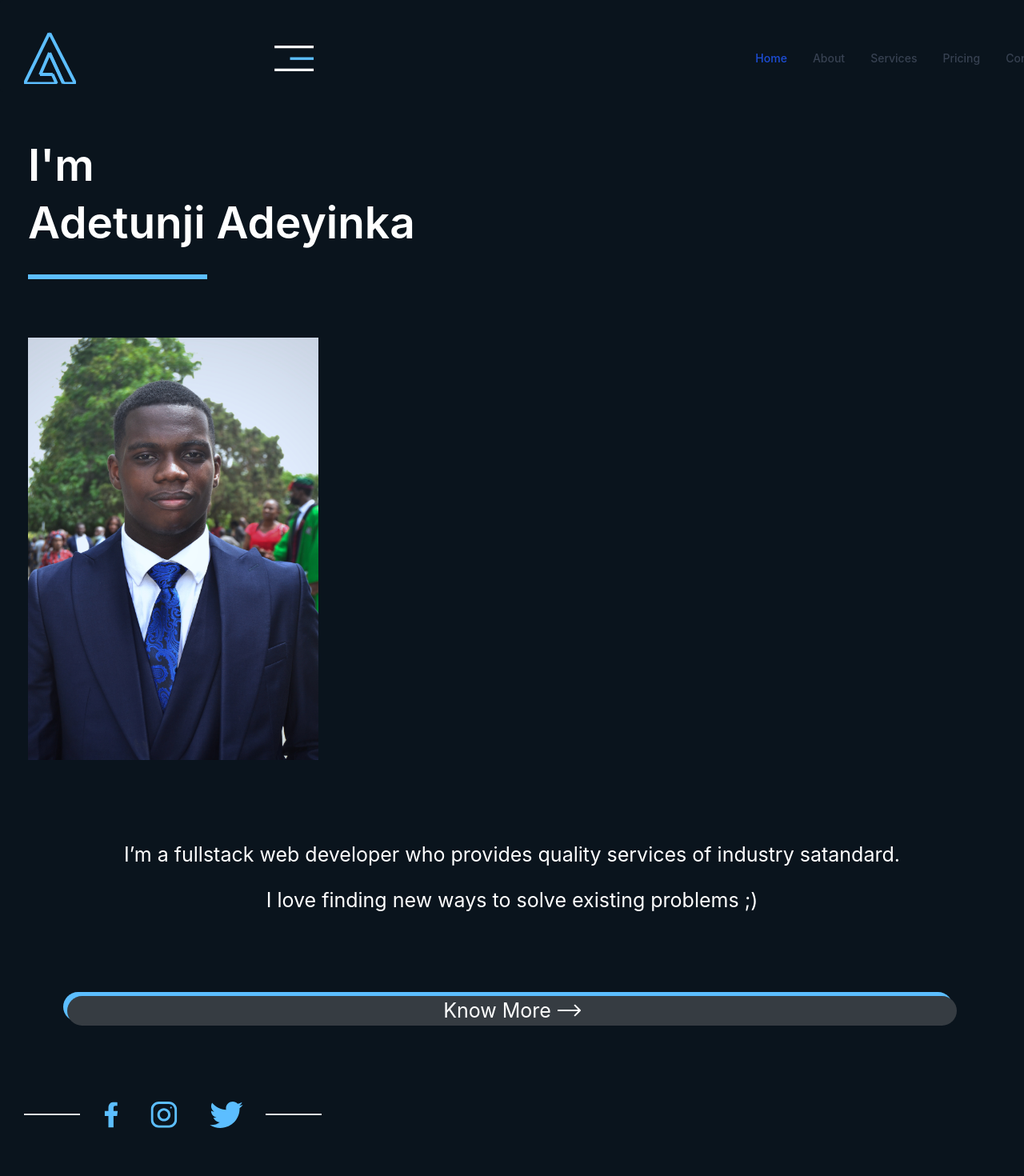
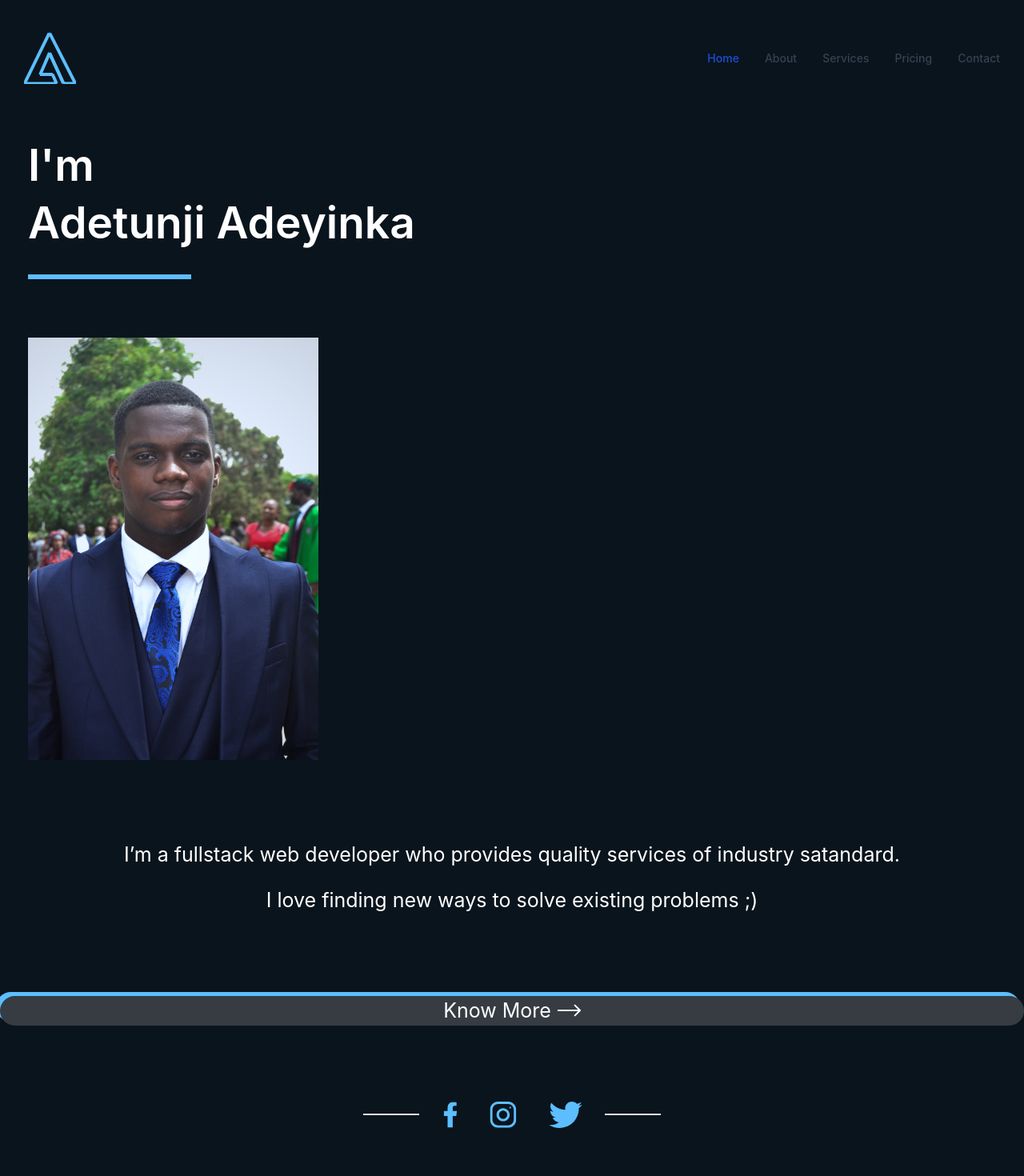
Before and after one commit to Itzadetunji/my-website, a Next.js app: page / in a window 1280 px wide. Shown: the top 1470 px of the page at 80% size. Built offline with nearby package versions, Linux system fonts and the light colour scheme.

Commit message:
Fix: Made some pages responsive

```diff
--- a/pages/components/Button.tsx
+++ b/pages/components/Button.tsx
@@ -10,12 +10,10 @@ interface ButtonProps {
 
 const Button : React.FC<ButtonProps> = ({link, text, width, height}) => {
   return (
-    <a>
-      <div className={`mx-[84px] rounded-full text-center items-center justify-center grey w-[${height}] h-[${width}] button duration-500 ease-in delay-[10ms] flex space-x-[8px]`}>
-        <p className='text-[25px] text-white'>{text}</p>
-        <img src="./icons/Arrow.svg" alt="" />
-      </div>
-    </a>
+    <div className={`mx-auto rounded-full text-center items-center justify-center grey w-[${height}] h-[${width}] button duration-500 ease-in delay-[10ms] flex space-x-[8px]`}>
+      <p className='text-[25px] text-white'>{text}</p>
+      <img src="./icons/Arrow.svg" alt="" />
+    </div>
   )
 }
 
--- a/pages/components/Footer.tsx
+++ b/pages/components/Footer.tsx
@@ -4,7 +4,7 @@ import React from 'react'
 const Footer: NextPage = () => {
   const date = new Date().getFullYear();
   return (
-    <div className="text-center dark-blue h-[116px] mt-8 text-[17px]">
+    <div className="text-center dark-blue h-[116px] mt-8 text-[17px] mx-auto">
       <div className='py-[40px]'>
         <p className="mx-auto mt-8 items-center justify-center text-white">Copyright <span className='light-blue-text'> © </span>{`${date}`} <span className='light-blue-text'> | </span> Adetunji Adeyinka</p>
       </div>
--- a/pages/components/Navbar.tsx
+++ b/pages/components/Navbar.tsx
@@ -8,15 +8,15 @@ const Navbar: NextPage = () => {
         <div className="flex items-center space-x-[244px]">
             <img src="./icons/logo.svg" className="h-[65px] w-[65px]" alt="Adetunji Adeyinka's Logo" />
             {/* <span className="self-center text-xl font-semibold whitespace-nowrap dark:text-white">Flowbite</span> */}
-            <img src="./icons/Hamburger.svg" alt=""  className="h-[32px] w-[58px]"/>
+            {/* <img src="./icons/Hamburger.svg" alt=""  className="h-[32px] w-[58px]"/> */}
         </div>
         {/* <button data-collapse-toggle="mobile-menu" type="button" className="inline-flex items-center text-sm text-gray-500 rounded-lg md:hidden hover:bg-gray-100 focus:outline-none focus:ring-2 focus:ring-gray-200 dark:text-gray-400 dark:hover:bg-gray-700 dark:focus:ring-gray-600" aria-controls="mobile-menu" aria-expanded="false">
           <img src="./icons/Hamburger.svg" alt=""  className="h-[32px] w-[58px]"/>
         </button> */}
-        <div className="hidden w-full md:block md:w-auto" id="mobile-menu">
+        <div className="hidden w-full mr-[60px] md:block md:w-auto" id="mobile-menu">
           <ul className="flex flex-col mt-4 md:flex-row md:space-x-8 md:mt-0 md:text-sm md:font-medium">
             <li>
-              <a href="#" className="block py-2 pr-4 pl-3 text-white bg-blue-700 rounded md:bg-transparent md:text-blue-700 md:p-0 dark:text-white" aria-current="page">Home</a>
+              <a href="#" className="block py-2 pr-4 pl-3 text-white light-blue rounded md:bg-transparent md:text-blue-700 md:p-0 dark:text-white" aria-current="page">Home</a>
             </li>
             <li>
               <a href="#" className="block py-2 pr-4 pl-3 text-gray-700 border-b border-gray-100 hover:bg-gray-50 md:hover:bg-transparent md:border-0 md:hover:text-blue-700 md:p-0 dark:text-gray-400 md:dark:hover:text-white dark:hover:bg-gray-700 dark:hover:text-white md:dark:hover:bg-transparent dark:border-gray-700">About</a>
--- a/pages/components/Social_Links.tsx
+++ b/pages/components/Social_Links.tsx
@@ -3,7 +3,7 @@ import React from 'react'
 
 const Social_Links: NextPage = () => {
   return (
-    <div className="flex mt-5 space-x-[30px] mx-[30px]">
+    <div className="flex mt-5 space-x-[30px] mx-auto justify-center">
       <hr className='border w-[70px] my-[15px]'/>
       <div className="mx-auto flex space-x-[40px]">
         <img src="/icons/facebook.svg" alt=""/>
--- a/pages/index.tsx
+++ b/pages/index.tsx
@@ -20,17 +20,19 @@ const index : React.FC<HomePageProps> = ({link, text}) => {
   return (
     <>
       <Navbar/>
-      <div className="mt-[165px] mx-[35px]">
+      <div className="mt-[165px] mx-auto justify-center">
+        <div className='mx-[35px]'>
           <div>
             <p className='text-white font-[600] text-[55px]'>I'm</p>
             <p className='text-white font-[600] text-[55px] leading-[60px]'>Adetunji Adeyinka</p>
-          <hr className='light-blue border-[3px] w-[224px] mt-[35px]'/>
+            <hr className='light-blue border-[3px] w-[224px] md:w-[204px]  mt-[35px]'/>
           </div>
           <div className='text-white mt-[73px]'>
             <img src="./images/me.jpeg" alt="" className='w-[363px] h-[528px]'/>
             <div className='mt-[100px] text-[25px] text-center'>
               <p>I’m a fullstack web developer who provides quality services of industry satandard.</p>
               <p className='mt-[20px]'>I love finding new ways to solve existing problems ;)</p>
+            </div>
           </div>
         </div>
       </div>
```
Lines whose indentation alone changed are shown as unchanged.
